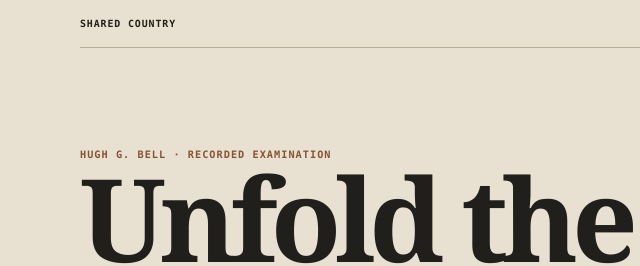
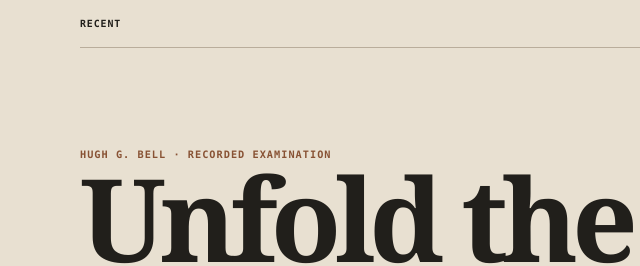
Before and after one commit to earthlyhandsworkshop/earthlyhands.org, a plain HTML site: page experiments/examination-ingress/index.html in a window 1280 px wide. Shown: the top 266 px of the page, 0-640 px from the left. Drawn offline with Linux system fonts and the light colour scheme.

Commit message:
Return Hugh examination visitors to Recent

```diff
--- a/experiments/examination-ingress/index.html
+++ b/experiments/examination-ingress/index.html
@@ -11,7 +11,7 @@
 </head>
 <body>
   <header class="topbar">
-    <a href="/experiments/shared-country/">Shared Country</a>
+    <a href="/recent/">Recent</a>
     <span>one continuing examination</span>
   </header>
 
```
